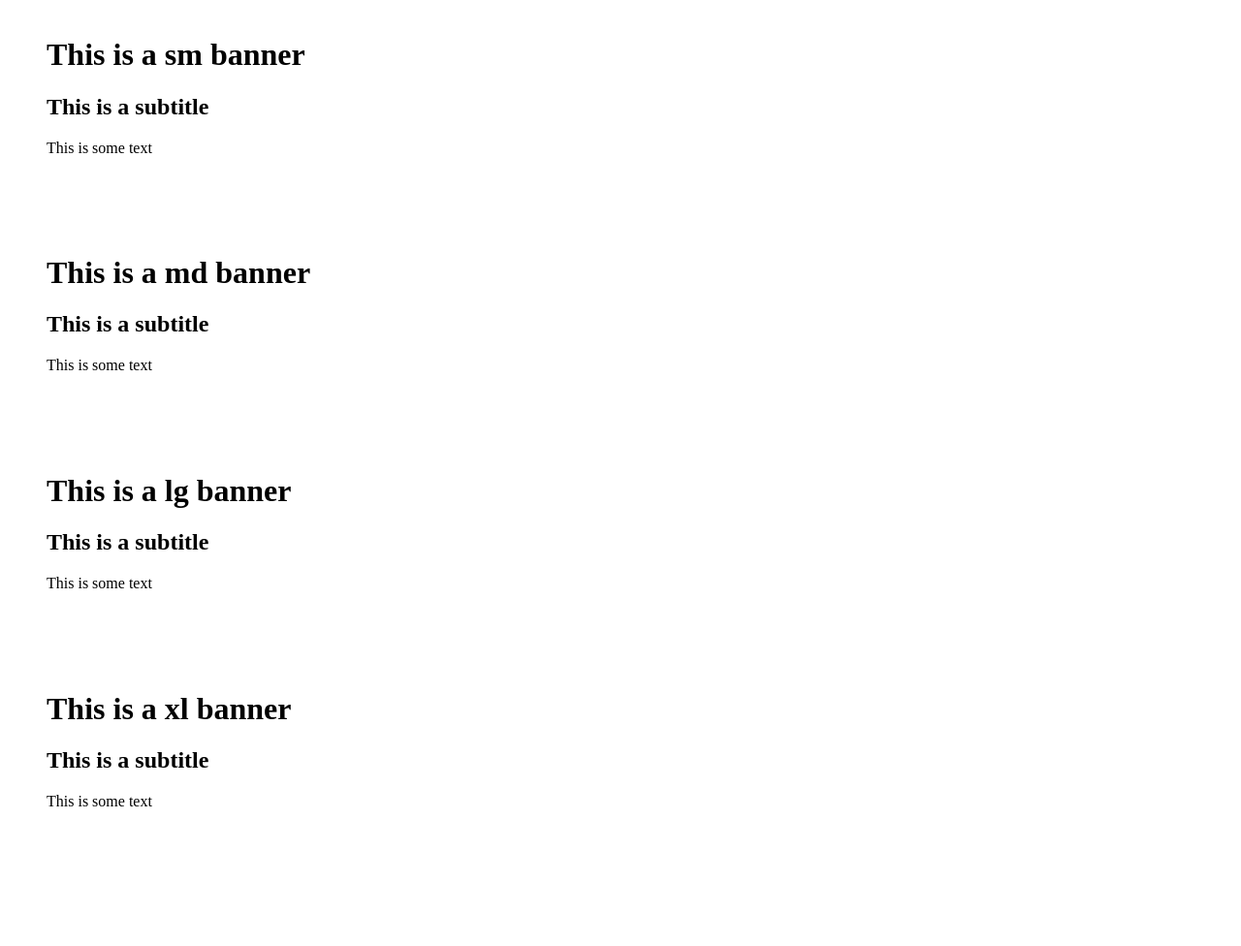
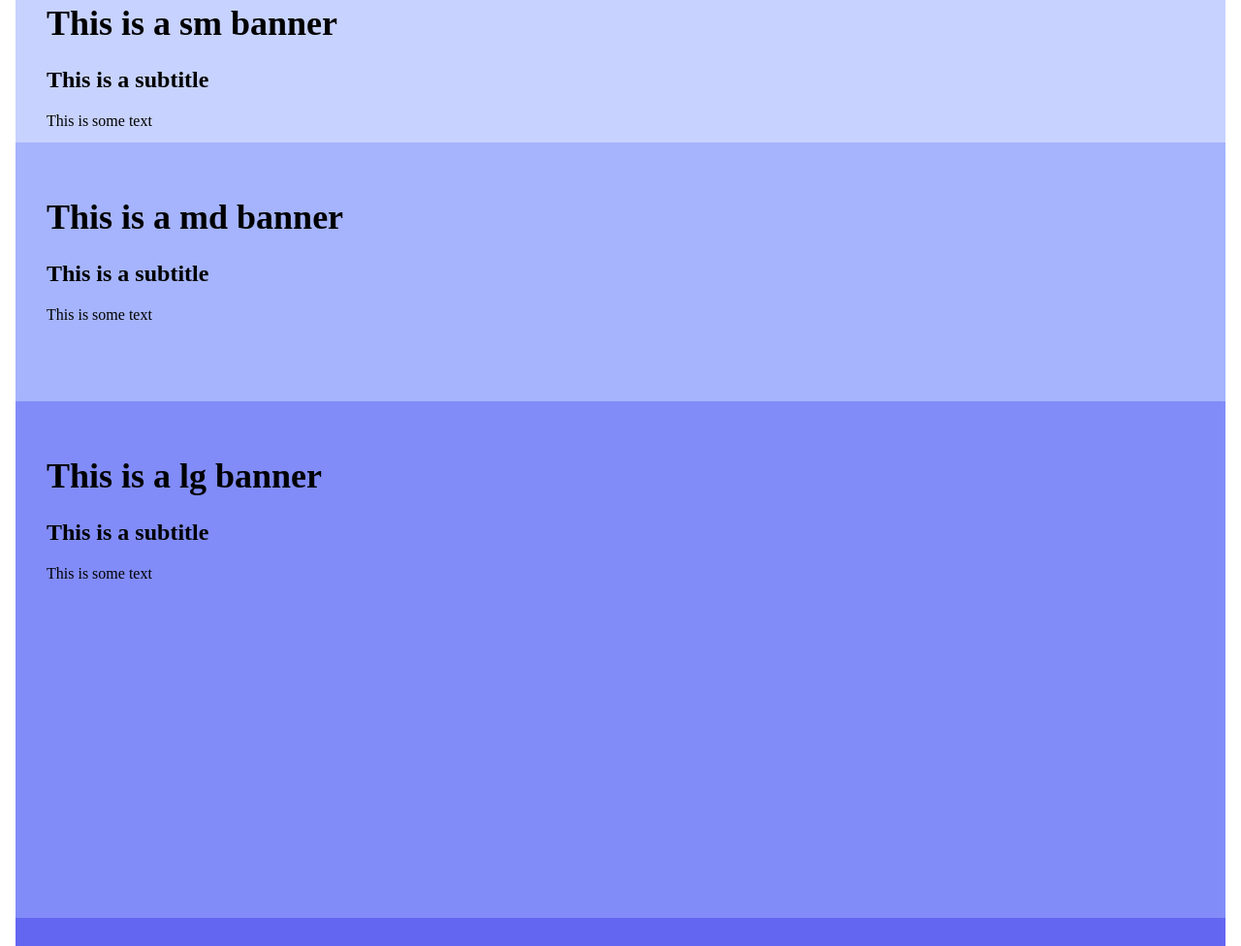
Before and after one commit to somesocks/sass-atoms, a website: page src/components/banner.example.html in a window 1280 px wide. Shown: the part 256-1232 px from the top of the page at 97% size. Before the commit the page ends 1156 px from the top, so only its background shows below. Drawn offline with nearby package versions, Linux system fonts and the light colour scheme; files that its build step writes are made by us from their sources.

Commit message:
- updating banner - updating readme

```diff
--- a/src/components/banner.scss
+++ b/src/components/banner.scss
@@ -11,78 +11,78 @@
     %p-4--lg,
   ;
 
-  // & .title {
-  //   @extend
-  //     %text-4xl
-  //   ;
-  // }
+  & .title {
+    @extend
+      %text-4xl
+    ;
+  }
 
-  // & .subtitle {
-  //   @extend
-  //     %text-2xl
-  //   ;
-  // }
+  & .subtitle {
+    @extend
+      %text-2xl
+    ;
+  }
 
-  // & .text {
-  //   @extend %text-md;
-  // }
+  & .text {
+    @extend %text-md;
+  }
 
-  // &.xs {
-  //   @extend %h-vh4,
-  //   %h-vh4--md,
-  //   %h-vh3--lg,
-  //   %h-vh2--xl,
-  //   ;
-  // }
+  &.xs {
+    @extend %h-vh4,
+    %h-vh4--md,
+    %h-vh3--lg,
+    %h-vh2--xl,
+    ;
+  }
 
-  // &.sm {
-  //   @extend %h-vh5,
-  //   %h-vh4--md,
-  //   %h-vh4--lg,
-  //   %h-vh3--xl,
-  //   ;
-  // }
+  &.sm {
+    @extend %h-vh5,
+    %h-vh4--md,
+    %h-vh4--lg,
+    %h-vh3--xl,
+    ;
+  }
 
-  // &.md {
-  //   @extend %h-vh8,
-  //   %h-vh6--md,
-  //   %h-vh6--lg,
-  //   %h-vh4--xl,
-  //   ;
-  // }
+  &.md {
+    @extend %h-vh8,
+    %h-vh6--md,
+    %h-vh6--lg,
+    %h-vh4--xl,
+    ;
+  }
 
-  // &.lg {
-  //   @extend %h-vh12,
-  //   %h-vh10--md,
-  //   %h-vh10--lg,
-  //   %h-vh8--xl,
-  //   %p-4,
-  //   ;
-  // }
+  &.lg {
+    @extend %h-vh12,
+    %h-vh10--md,
+    %h-vh10--lg,
+    %h-vh8--xl,
+    %p-4,
+    ;
+  }
 
-  // &.xl {
-  //   @extend %h-vh12,
-  //   %h-vh11--md,
-  //   %h-vh11--lg,
-  //   %h-vh10--xl,
-  //   %p-6
-  //   ;
-  // }
+  &.xl {
+    @extend %h-vh12,
+    %h-vh11--md,
+    %h-vh11--lg,
+    %h-vh10--xl,
+    %p-6
+    ;
+  }
 
 
 }
 
 
-$background-options: (
-  'bg-primary-light': 'bg-primary-100',
-  'bg-primary-dark': 'bg-primary-900',
-  'bg-secondary-light': 'bg-secondary-100',
-  'bg-secondary-dark': 'bg-secondary-900',
-);
+// $background-options: (
+//   'bg-primary-light': 'bg-primary-100',
+//   'bg-primary-dark': 'bg-primary-900',
+//   'bg-secondary-light': 'bg-secondary-100',
+//   'bg-secondary-dark': 'bg-secondary-900',
+// );
 
 // use the `materialize` mixin to generate real classes from placeholders
 // the second argument is a selector to prefix to the class, to add specificity
-@include materialize($background-options, '.banner');
+@include materialize($background-color-atoms, '.banner');
 
 
 // @include materialize($text-color-atoms, '.banner');
```
Also changed, not shown: README.md.
